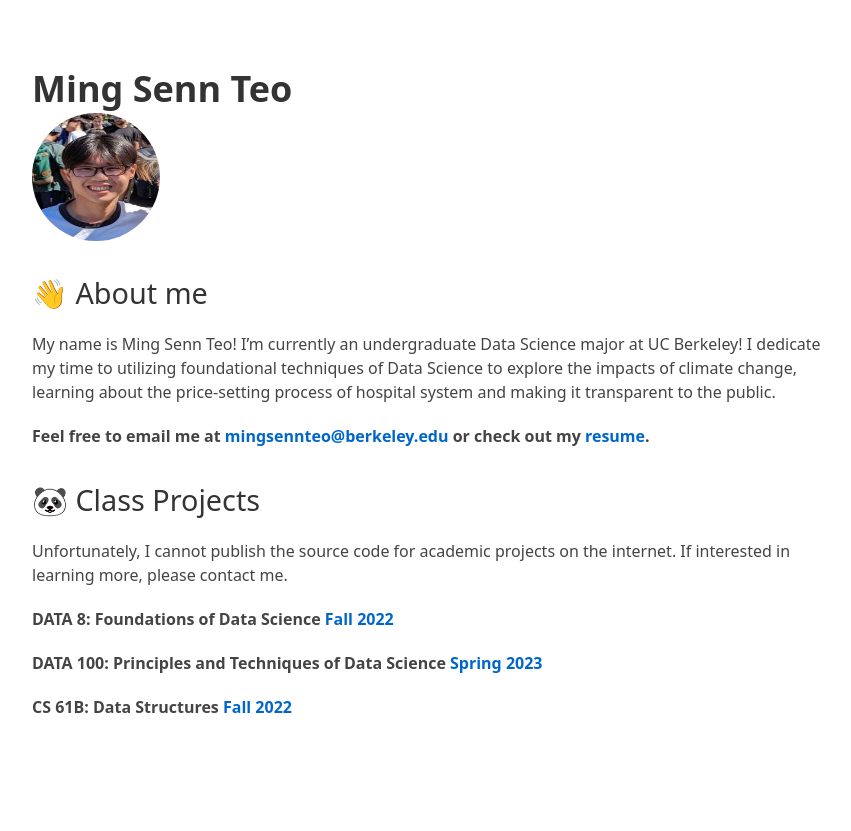
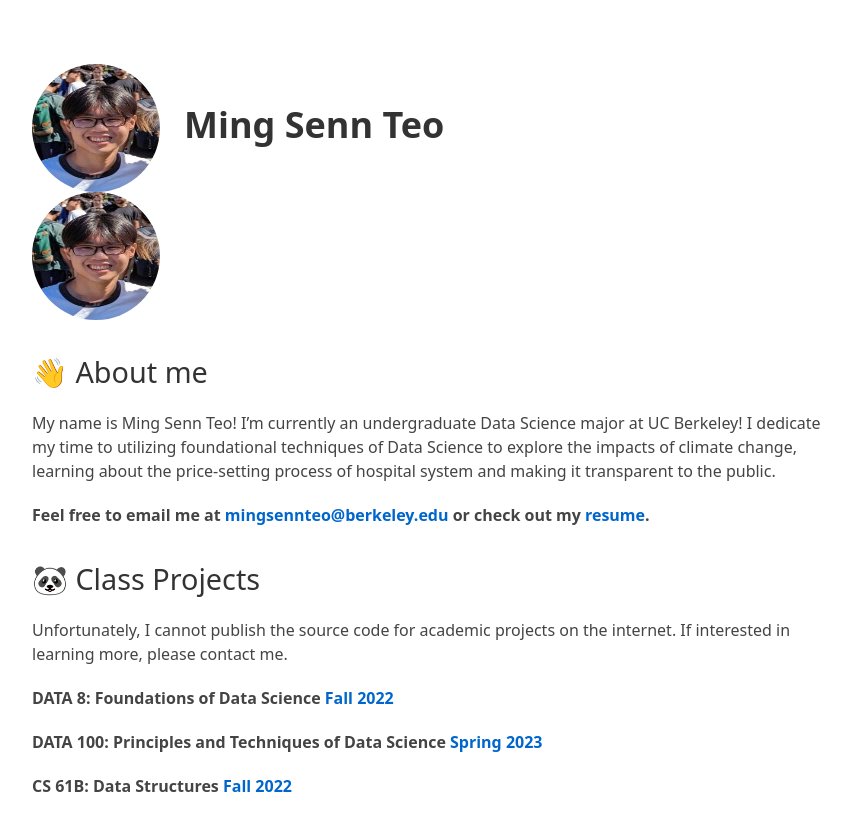
Before and after one commit to MSTeo01/old-website-2.0, a Jekyll site: the page built from index.md, in a window 1280 px wide. Shown: the top 831 px of the page, without its empty margins (208-1059 px from the left). Built offline with Jekyll 4.4.1, drawn with Linux system fonts in a browser that asks for light colours; our own code applies the rules of GitHub Pages for plain Markdown files.

Commit message:
updating webpage

```diff
--- a/_includes/head.html
+++ b/_includes/head.html
@@ -1,17 +1,18 @@
 <!DOCTYPE html>
-    <head>
+<head>
         <meta charset="utf-8">
         <title>{{ site.title }}</title>
         <meta name="description" content="{{ site.description }}">
         <meta name="viewport" content="width=device-width, initial-scale=1.0, maximum-scale=1.0">
 		<link rel="stylesheet" href="{{ '/styles/styles.css' | prepend:site.url }}">
+
     </head>
 
     <body>
         <div id="container">
-            <h1 class="global-title">{{ site.title }}‍</h1>
+            <h1 class="global-title"><a href={{site.url}}><img style="vertical-align:middle" src="{{ site.greeting_image }}" alt="{{ site.title }}" class="avatar" /></a><b>{{ site.title }}</b></h1>
             {% if site.nav-links %}
-            <nav>
+            <!-- <nav>
                 <ul>
                     {% for link in site.nav-links %}
                     <li>
@@ -26,5 +27,5 @@
                     </li>
                     {% endfor %}
                 </ul>
-            </nav>
+            </nav> -->
             {% endif %}
```
